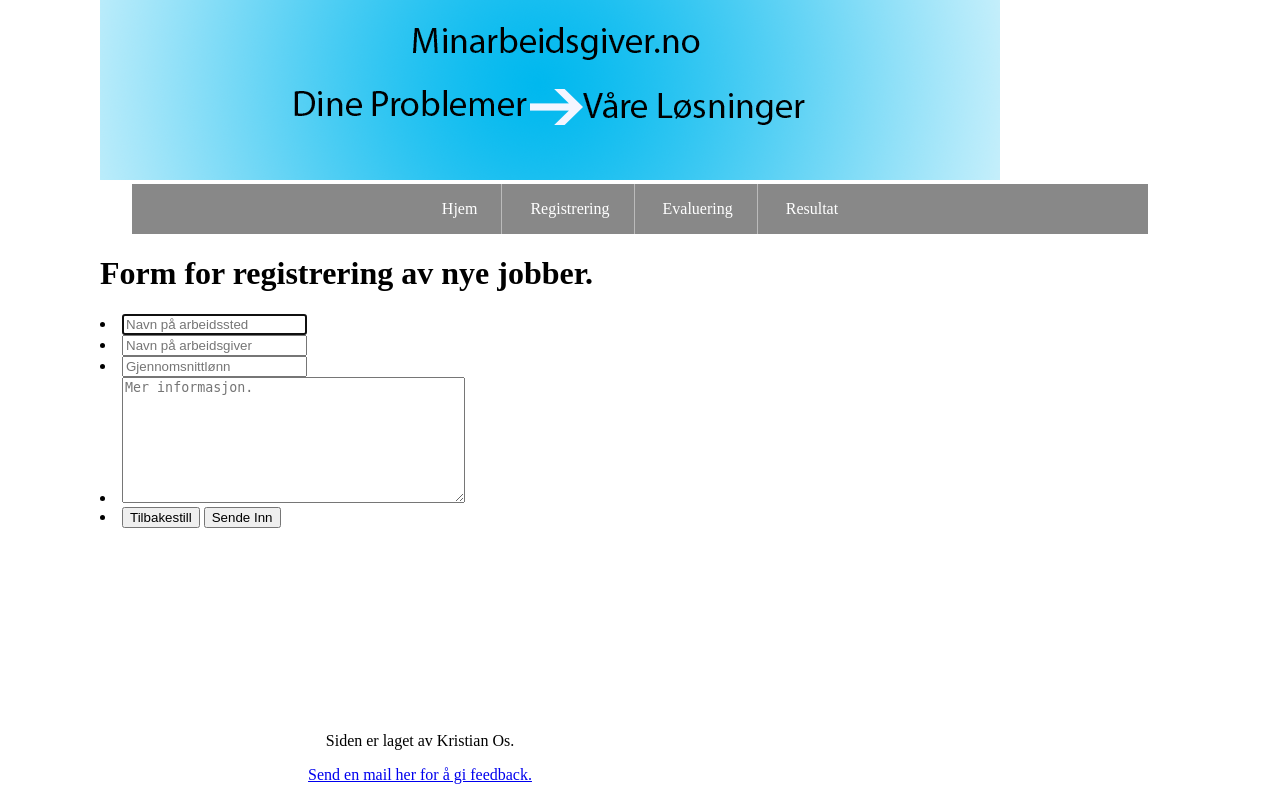
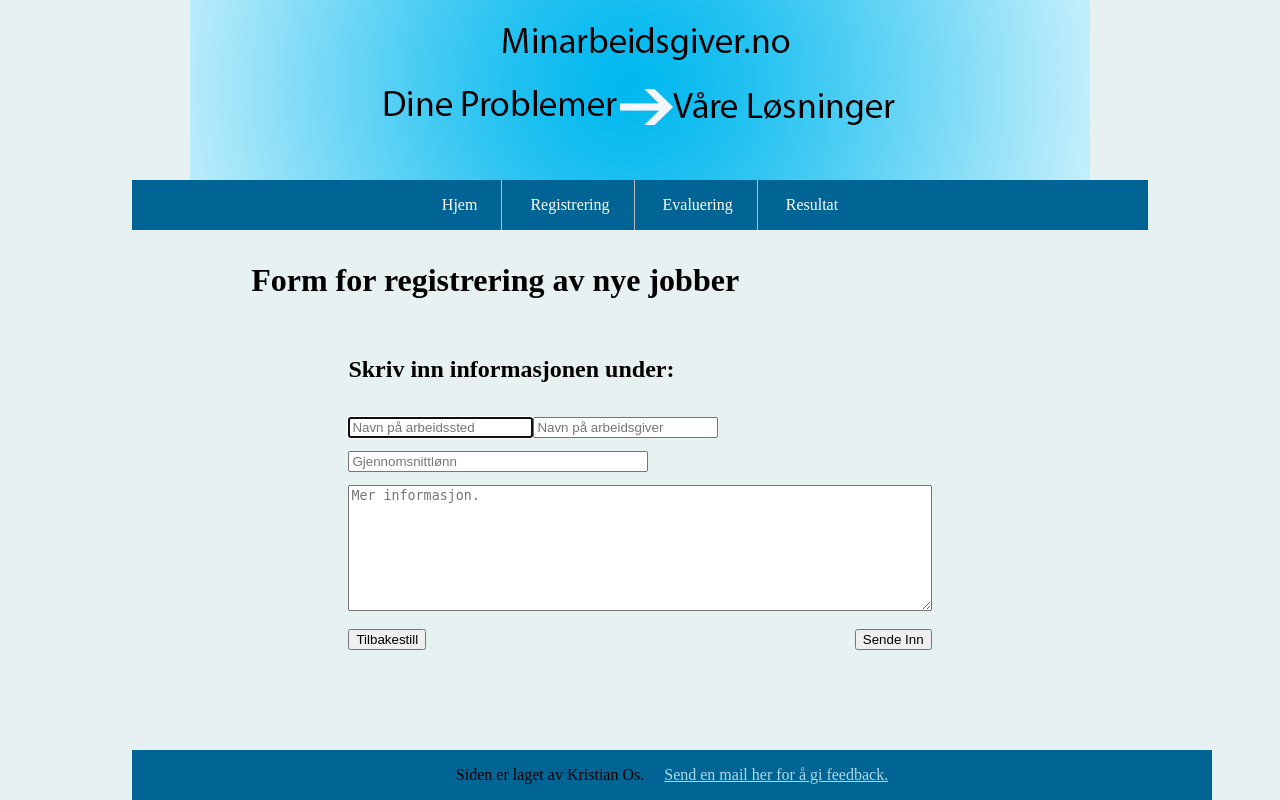
Before and after one commit to codedevstem/School, a PHP site: page /registration.html in a window 1280 px wide. Run offline with PHP 8.4, Linux system fonts and the light colour scheme.

Commit message:
fixed and primed solution for INFO100 Lab 3

```diff
--- a/INFO100/solutions/Lab3/css/master.css
+++ b/INFO100/solutions/Lab3/css/master.css
@@ -1,25 +1,32 @@
+/* Spørsmål til denne css'en kan stillest til meg på mail eller på diskusjon
+på mitt.uib.no, jeg har ikke tid til å kommentere hele nå.*/
 body {
   height: 100%;
   width: 100%;
   margin: 0 auto;
-  float: none;
   max-width: 1080px;
+  background-color: #e8f1f2;
 }
 
-#banner {
+header img {
+  max-width: 100%;
+  height: auto;
   display: block;
-  margin-left: auto;
-  margin-right: auto;
-
-
+  position: relative;
+  margin: 0 auto;
+  text-align: center;
+}
+nav.smallScreenNav{
+  display: none;
 }
 
 nav {
-  background-color: #888;
+  background-color: #006494;
   overflow:auto;
+  text-align: center;
   margin-left: 2em;
   margin-right: 2em;
-  text-align: center;
+  height: auto;
 }
 
 nav a {
@@ -37,10 +44,105 @@
 nav a:hover {
   background-color: #111;
 }
+main {
+  margin-top: 2em;
+  margin-bottom: 5em;
+  margin-left: auto;
+  margin-right: auto;
+  width: 90%;
+}
+main h1 {
+  margin-left: 10%;
+}
 
+section.evaluation, .registration {
+  width: 60%;
+  margin-left: auto;
+  margin-right: auto;
+  padding-bottom: 3em;
+  padding-top: 1em;
+  border-bottom: solid 1px black;
+}
+section.result, .index{
+  width: 60%;
+  margin-left: auto;
+  margin-right: auto;
+  padding-bottom: 1em;
+  border-bottom: solid 1px black;
+}
+section:last-of-type {
+  border-bottom: none;
+}
+
+form input {
+  margin-top: 1em;
+  float: left;
+}
+form input[name~="search"] {
+  margin-right: 1em;
+}
+form input[type~="textfield"],[type~="number"]{
+  width: 50%;
+  min-width: 120px;
+  display: inline-block;
+  clear: left;
+}
+textarea {
+  box-sizing: border-box;
+  width: 100%;
+  margin-top: 1em;
+
+}
+form input.register{
+  float: right;
+}
+
+form li {
+  list-style-type: none;
+}
 footer {
   position: fixed;
   bottom: 0px;
+  max-width: 1080px;
+  width: 90%;
+  margin-left: 2em;
+  margin-right: 2em;
+  background-color: #006494;
   text-align: center;
-  width: 50%;
+  height: auto;
 }
+footer p {
+  display: block;
+}
+footer a {
+  margin-left: 1em;
+  color: lightblue;
+}
+footer a:hover {
+  color: white;
+}
+@media screen and (max-width: 530px) {
+  header img {
+    display: none;
+  }
+  header nav {
+    width: 85%;
+    height: auto;
+  }
+  main h1 {
+    display: none;
+  }
+  header nav a {
+    display: list-item;
+    list-style-type: none;
+    margin-left: auto;
+    margin-right: auto;
+    border-bottom: solid 1px black;
+  }
+  header nav a:last-of-type {
+    border-bottom: none
+  }
+  footer {
+    float: none;
+  }
+}
--- a/INFO100/solutions/Lab3/registration.html
+++ b/INFO100/solutions/Lab3/registration.html
@@ -1,9 +1,9 @@
 <!DOCTYPE html>
-<html>
+<html lang="nb">
   <head>
     <meta charset="utf-8">
     <title>minArbeidsgiver.no</title>
-    <link rel="stylesheet" href="css/master.css" charset="utf-8">
+    <link rel="stylesheet" href="css/master.css">
   </head>
   <body>
     <header>
@@ -16,25 +16,22 @@
       </nav>
     </header>
     <main>
-      <h1>Form for registrering av nye jobber.</h1>
-      <section>
+      <h1>Form for registrering av nye jobber</h1>
+      <section class="registration">
+        <h2>Skriv inn informasjonen under:</h2>
         <form action="evaluation.html" method="post">
-          <li><input type="textfield" name="workplace" required="true" list="true" autofocus="true" placeholder="Navn på arbeidssted"></li>
-          <li><input type="textfield" name="employeer"  required="true" placeholder="Navn på arbeidsgiver"></li>
-          <li><input type="number" name="salary" step="5000" min="0" required="true" placeholder="Gjennomsnittlønn"></li>
-          <li><textarea name="name" rows="8" cols="40" required="true" placeholder="Mer informasjon."></textarea></li>
-          <li><input type="reset" value="Tilbakestill">
-          <input type="submit" value="Sende Inn"></li>
+          <input type="text" name="workplace" autofocus required placeholder="Navn på arbeidssted">
+          <input type="text" name="employeer" required placeholder="Navn på arbeidsgiver">
+          <input type="number" name="salary" step="5000" min="0" required placeholder="Gjennomsnittlønn">
+          <textarea name="textArea" rows="8" cols="40" required placeholder="Mer informasjon."></textarea>
+          <input type="reset" value="Tilbakestill">
+          <input class="register" type="submit" value="Sende Inn">
         </form>
       </section>
     </main>
     <footer>
-      <p>
-        Siden er laget av Kristian Os.
-      </p>
-      <p>
-        <a href="mailto:kos003@student.uib.no?subject=feedback"> Send en mail her for å gi feedback.</a>
-      </p>
+      <p>Siden er laget av Kristian Os.
+      <a href="mailto:kos003@student.uib.no?subject=feedback"> Send en mail her for å gi feedback.</a></p>
     </footer>
   </body>
 </html>
```
Also changed, not shown: INFO100/solutions/Lab3/evaluation.html (+8 -12 lines), INFO100/solutions/Lab3/index.html (+7 -7 lines), INFO100/solutions/Lab3/result.html (+7 -11 lines).
